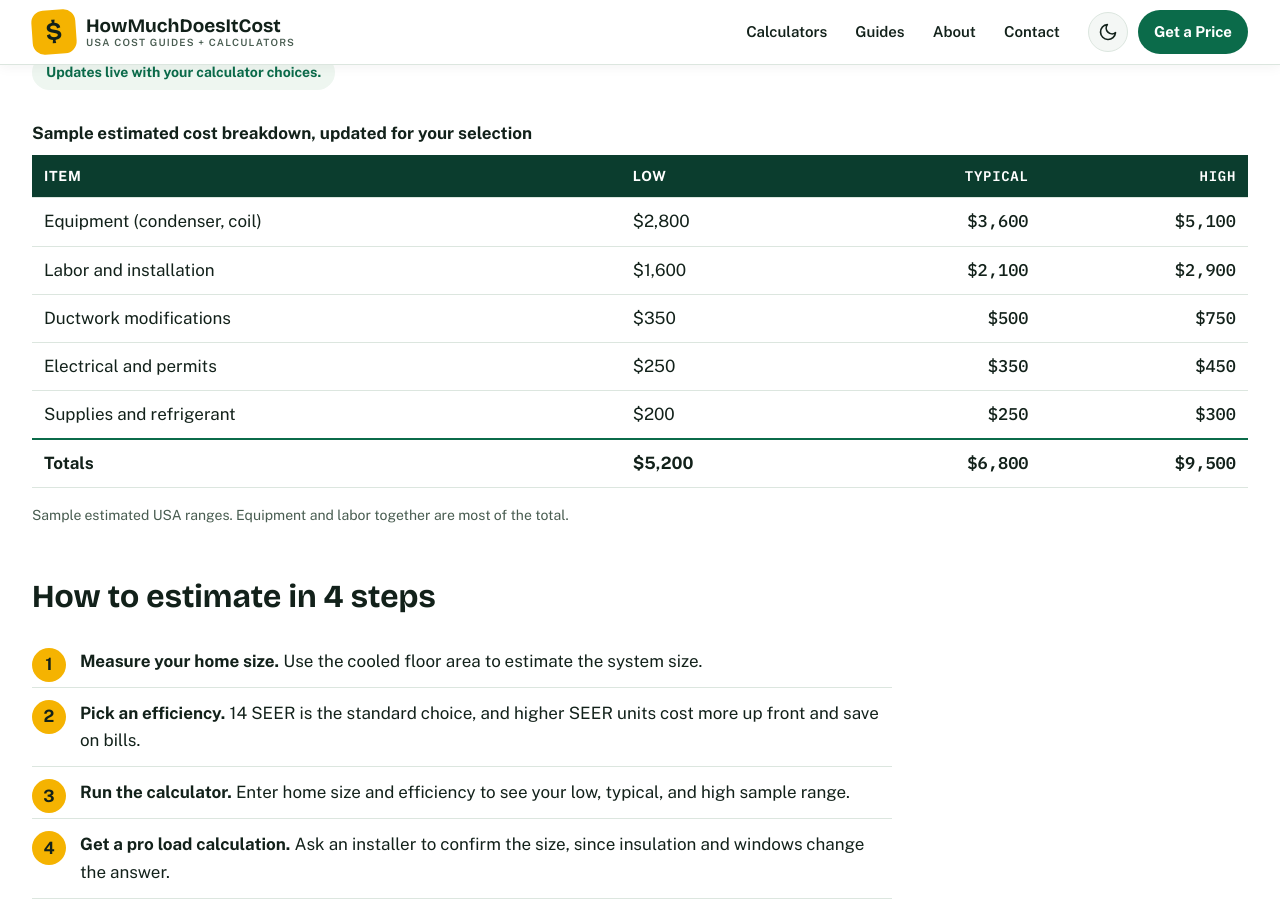
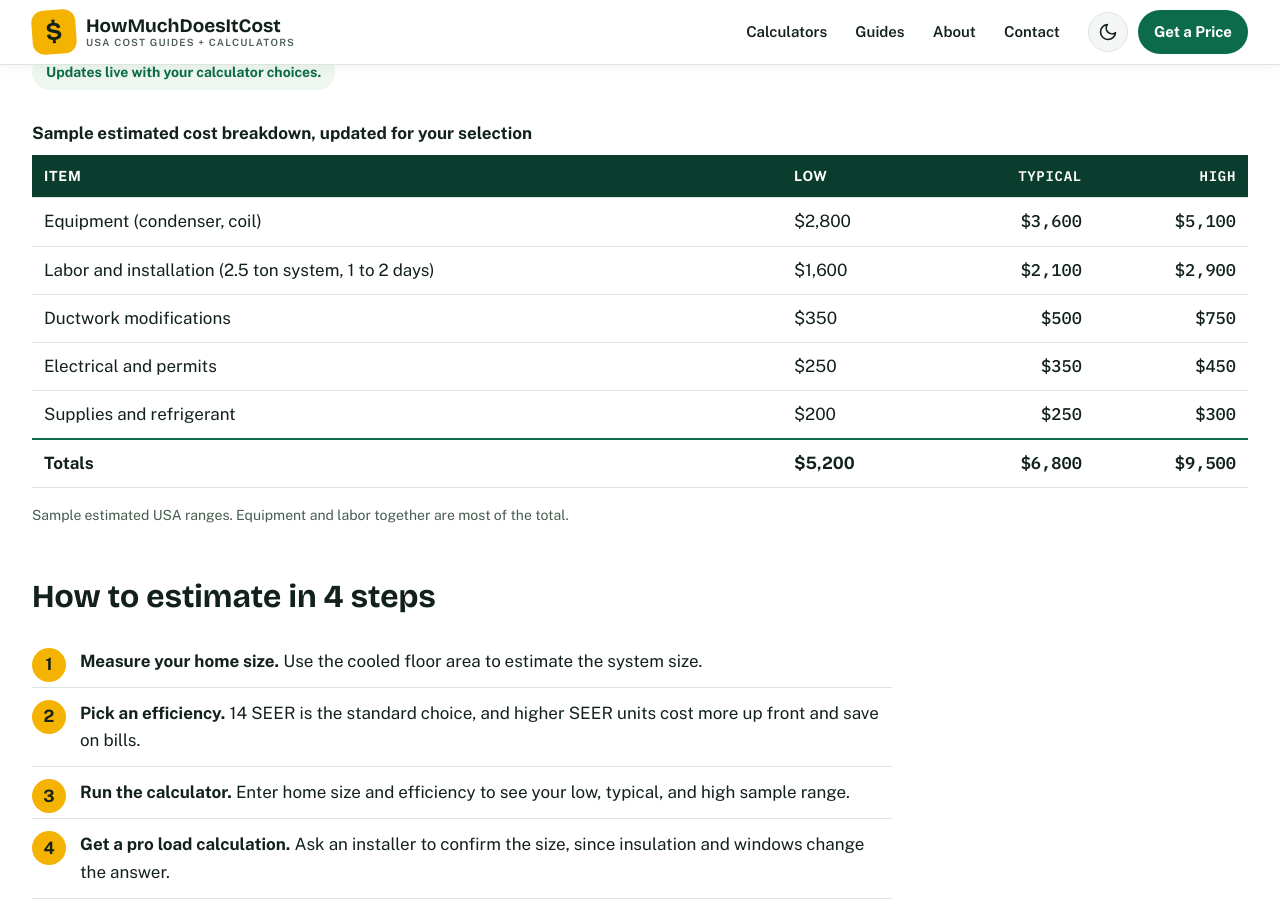
Before and after one commit to zaidmeo09-dhangal/howmuchdoesitcostusa, a Jekyll site: the page built from central-ac-installation-cost-calculator.md, in a window 1280 px wide and 900 px high, scrolled down 1429 px. Built offline with Jekyll 4.4.1, drawn with Linux system fonts in a browser that asks for light colours; part of the change alters nothing that is shown.

Commit message:
Initial deploy: add central-ac-installation-cost-calculator.md

```diff
--- a/central-ac-installation-cost-calculator.md
+++ b/central-ac-installation-cost-calculator.md
@@ -96,7 +96,7 @@ schema: |
   <p class="kicker">Free Calculator</p>
   <h1>How Much Does It Cost to Install Central Air?</h1>
   <div class="answer">
-    <p>A typical 2.5 ton central air system in the USA costs about $6,800, with a sample range of $5,200 to $9,500.</p>
+    <p id="answerIntro">A typical 2.5 ton central air system in the USA costs about $6,800, with a sample range of $5,200 to $9,500.</p>
     <p class="note">All prices on this page are sample estimated USA ranges, not quotes.</p>
   </div>
 
@@ -155,7 +155,7 @@ schema: |
       </thead>
       <tbody>
         <tr><td>Equipment (condenser, coil)</td><td>$2,800</td><td>$3,600</td><td>$5,100</td></tr>
-        <tr><td>Labor and installation</td><td>$1,600</td><td>$2,100</td><td>$2,900</td></tr>
+        <tr><td id="laborLabel">Labor and installation (2.5 ton system, 1 to 2 days)</td><td>$1,600</td><td>$2,100</td><td>$2,900</td></tr>
         <tr><td>Ductwork modifications</td><td>$350</td><td>$500</td><td>$750</td></tr>
         <tr><td>Electrical and permits</td><td>$250</td><td>$350</td><td>$450</td></tr>
         <tr><td>Supplies and refrigerant</td><td>$200</td><td>$250</td><td>$300</td></tr>
@@ -294,7 +294,10 @@ schema: |
     document.getElementById("lowVal").textContent = fmt(low);
     document.getElementById("typVal").textContent = fmt(typ);
     document.getElementById("highVal").textContent = fmt(high);
-    try { if (window.hmSync) { window.hmSync(low, typ, high, 5200, 6800, 9500); } } catch (e) {}
+    var intro = "A typical " + tons + " ton central air system in the USA costs about " + fmt(typ) + ", with a sample range of " + fmt(low) + " to " + fmt(high) + ".";
+    var days = tons <= 2 ? "1 day" : tons <= 3.5 ? "1 to 2 days" : "2 days";
+    var labor = "Labor and installation (" + tons + " ton system, " + days + ")";
+    try { if (window.hmSync) { window.hmSync(low, typ, high, 5200, 6800, 9500, { intro: intro, labor: labor }); } } catch (e) {}
   }
   document.getElementById("homeSize").addEventListener("input", update);
   document.getElementById("efficiency").addEventListener("change", update);
```
